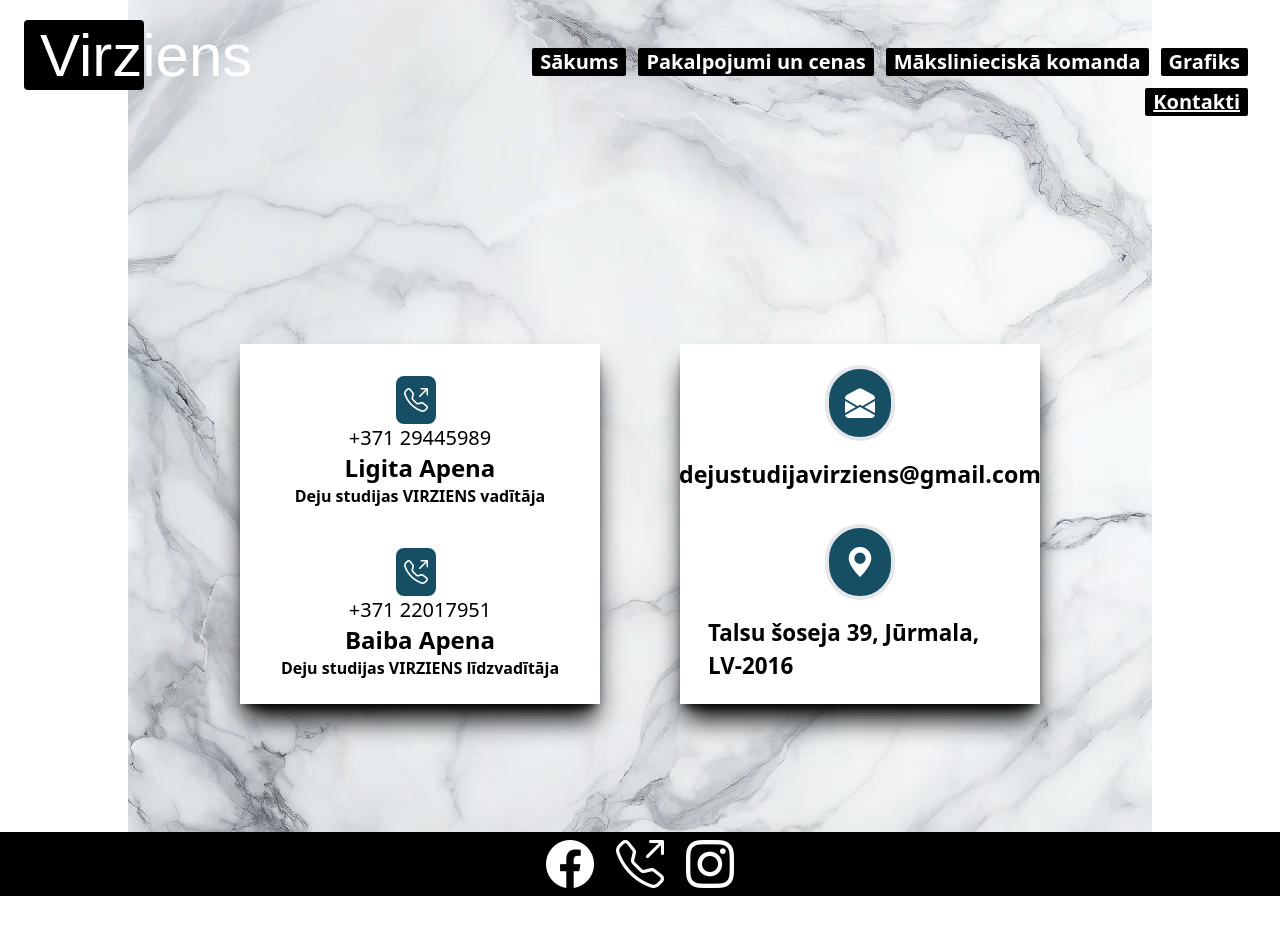
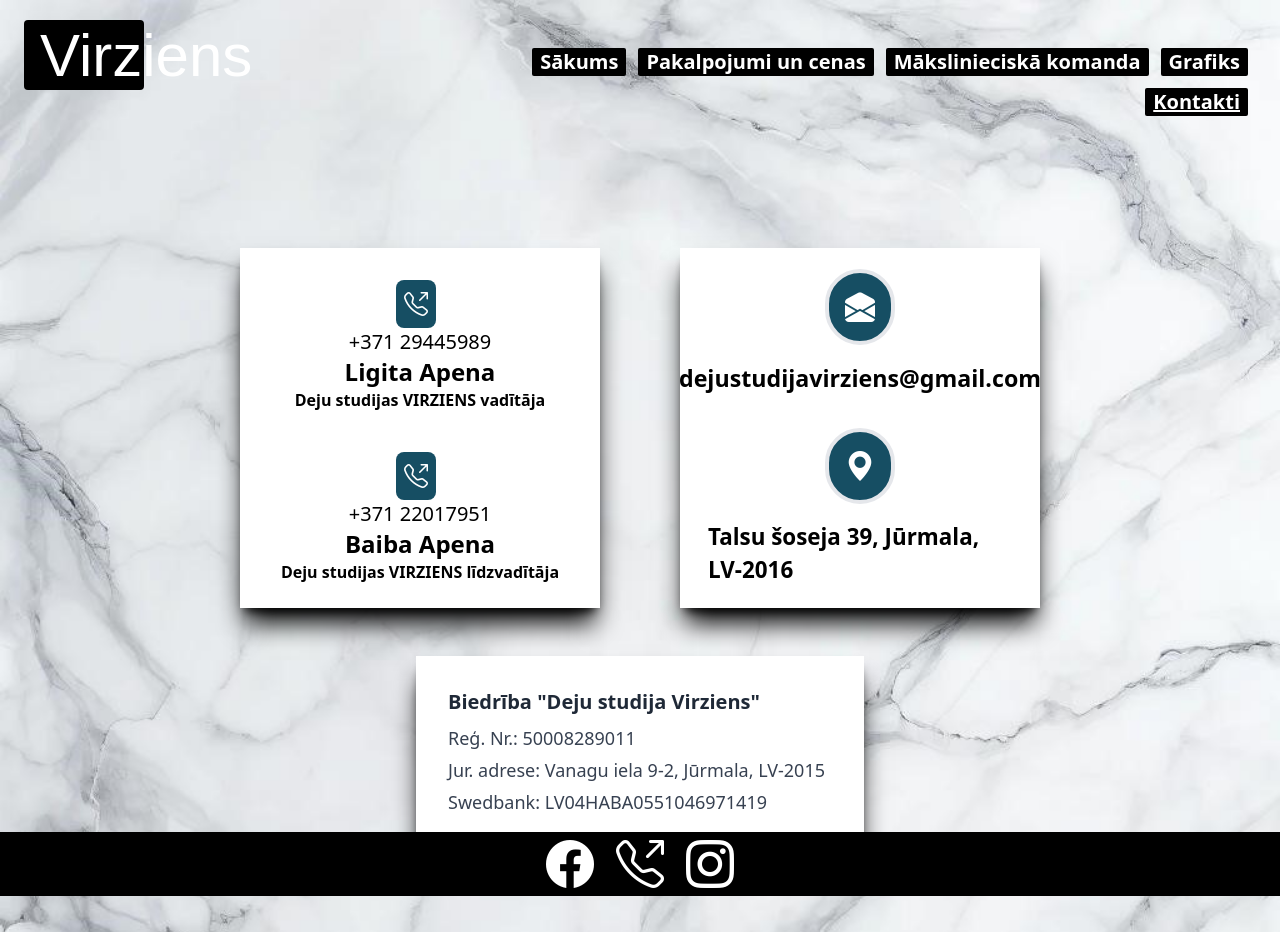
Before and after one commit to ErnestNeimanis/virziens, a Vue app in the folder virziens/: page /contacts in a window 1280 px wide. Built offline with nearby package versions, Linux system fonts and the light colour scheme; a web font is replaced by a local one.

Commit message:
bank details

```diff
--- a/virziens/src/views/ContactsView.vue
+++ b/virziens/src/views/ContactsView.vue
@@ -27,8 +27,8 @@ function telSeparate(phone: string | undefined): string {
 
   <div class=" min-h-screen">
       <Header/>
-    <main class="flex justify-center items-center  min-h-screen min-w-screen pt-8">
-      <img :src="whiteMarble" alt="" class="min-h-screen object-cover fixed top-0 z-[-1] ">
+    <main class="flex flex-col  justify-center items-center  min-h-screen min-w-screen pt-8">
+      <img :src="whiteMarble" alt="" class="min-h-screen min-w-full  object-cover fixed top-0 z-[-1] ">
       <div class="n flex justify-center items-center mb-12 fixe  ">
         <div class="flex justify-center items-center flex-wrap gap-20 w-full px-4 ">
           <div class=" md:w-[25vw] md:h-[25vw] w-[90vw] h-[90vw]   shadow-black shadow-xl min-w-[360px] min-h-[360px] ">
@@ -41,6 +41,17 @@ function telSeparate(phone: string | undefined): string {
         </div>
 
       </div>
+      <div class="w-full   ">
+        <div class="max-w-md mx-auto p-8 bg-white shadow-black shadow-xl ">
+
+          <h2 class="text-xl font-bold text-gray-800 text-cyan-900 mb-2">Biedrība "Deju studija Virziens"</h2>
+          <p class="text-lg text-gray-700 mb-1">Reģ. Nr.: 50008289011</p>
+          <p class="text-lg text-gray-700 mb-1">Jur. adrese: Vanagu iela 9-2, Jūrmala, LV-2015</p>
+          <p class="text-lg text-gray-700">Swedbank: LV04HABA0551046971419</p>
+        </div>
+
+
+      </div>
 
       <SocialIcons class="z-[999]" />
     </main>
```
